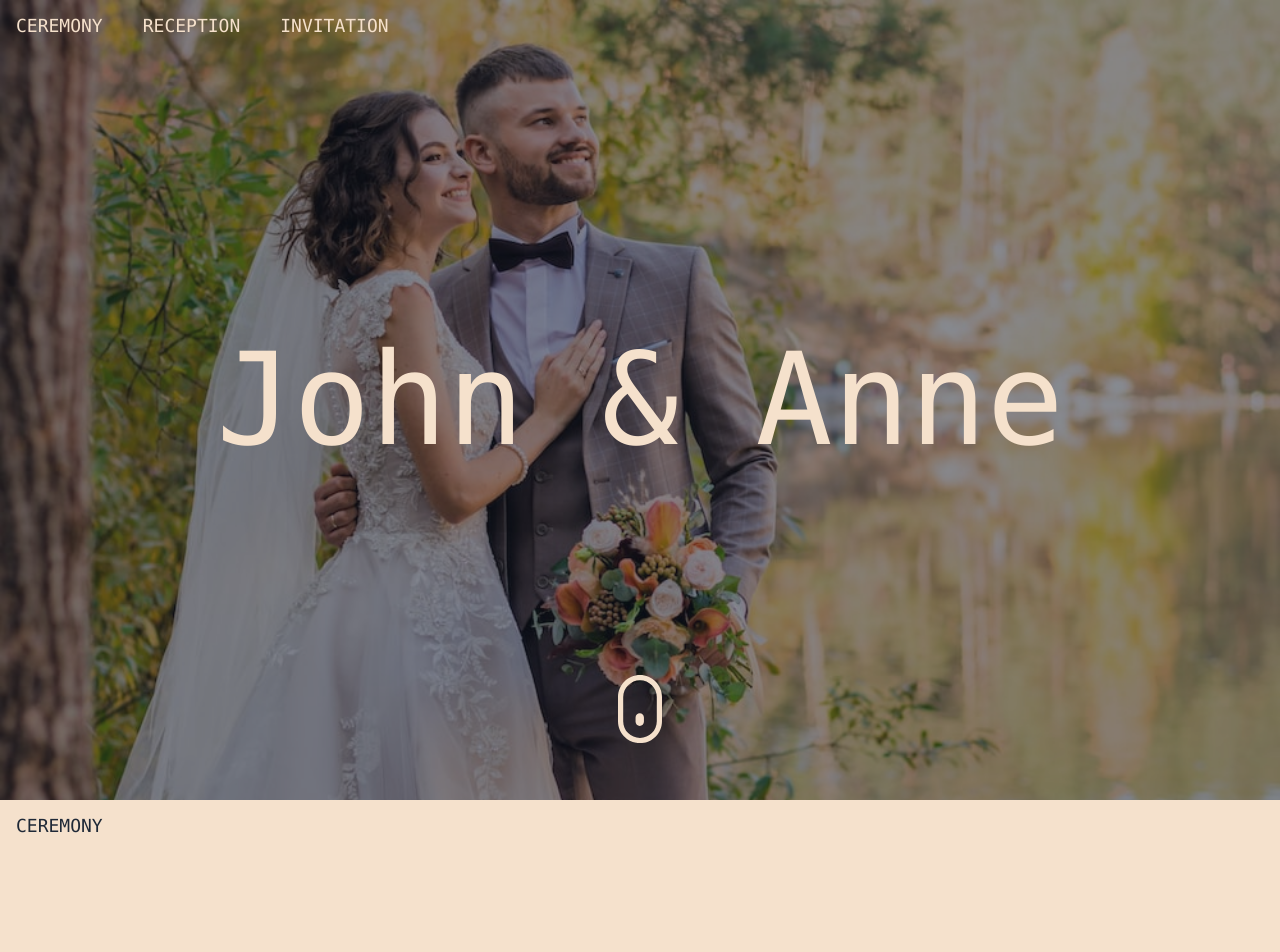
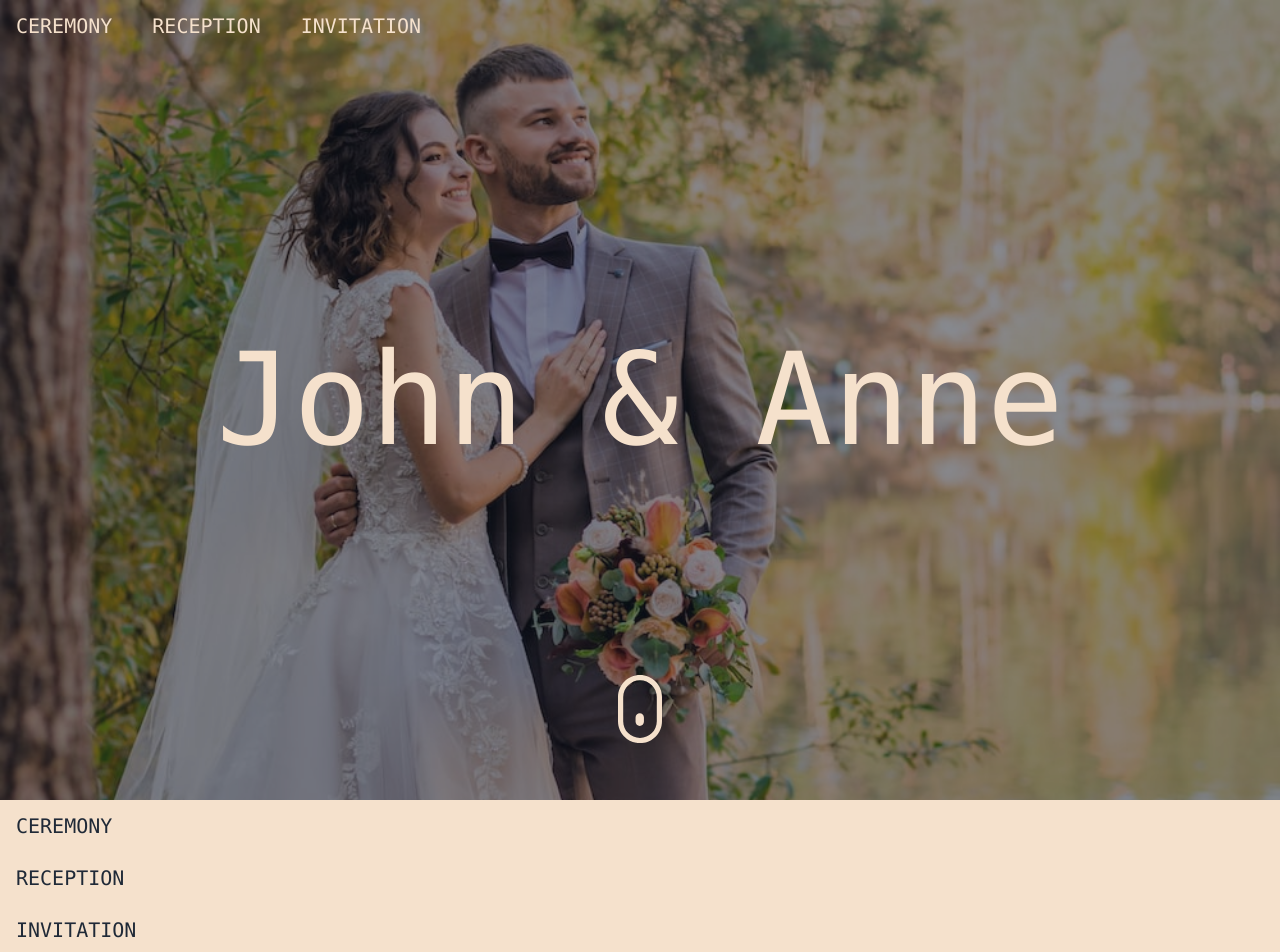
Before and after one commit to felix1251/my-wedding, a Vue app: page / in a window 1280 px wide. Shown: the top 952 px of the page. Built offline with nearby package versions, Linux system fonts and the light colour scheme.

Commit message:
update section height

```diff
--- a/index.html
+++ b/index.html
@@ -4,7 +4,7 @@
     <meta charset="UTF-8" />
     <link rel="icon" type="image/svg+xml" href="/vite.svg" />
     <meta name="viewport" content="width=device-width, initial-scale=1.0" />
-    <title>Vite + Vue + TS</title>
+    <title>Felix & Lyra</title>
   </head>
   <body>
     <div id="app"></div>
--- a/src/index.css
+++ b/src/index.css
@@ -18,6 +18,4 @@ body {
   @apply mx-auto max-w-7xl px-4 py-3;
 }
 
-#app {
-  scroll-behavior: smooth;
-}
+#app {}
--- a/src/layouts/Navbar.vue
+++ b/src/layouts/Navbar.vue
@@ -1,7 +1,7 @@
 <template>
     <section class="z-20 absolute w-full">
         <div class="layout-margin">
-            <ul class="text-primary text-lg flex gap-6 md:gap-10 font-medium">
+            <ul class="text-primary text-xl flex gap-4 md:gap-10 font-medium">
                 <li
                     class="hover:underline uppercase cursor-pointer"
                     v-for="item in navOptions"
--- a/src/sections/CeremonySection.vue
+++ b/src/sections/CeremonySection.vue
@@ -1,9 +1,9 @@
 <template>
     <section
         id="ceremony-section"
-        class="layout-margin py-5 h-screen"
+        class="layout-margin"
     >
-        <h2 class="uppercase text-lg text-gray-800 text-medium">Ceremony</h2>
+        <h2 class="uppercase text-xl text-gray-800 text-medium">Ceremony</h2>
     </section>
 </template>
 <script>
--- a/src/sections/ImageSection.vue
+++ b/src/sections/ImageSection.vue
@@ -1,7 +1,7 @@
 <template>
     <section
         id="image-section"
-        class="z-0 w-full bg-cover h-screen md:bg-top bg-center bg-no-repeat bg-[url('../src/assets/img/wed-main.jpeg')]"
+        class="z-0 w-full bg-cover bg-fixed h-screen md:bg-top bg-center bg-no-repeat bg-[url('../src/assets/img/wed-main.jpeg')]"
     >
         <div class="absolute z-0 w-full h-screen bg-gray-900 opacity-[0.5]" />
         <div
--- a/src/sections/InvitationSection.vue
+++ b/src/sections/InvitationSection.vue
@@ -1,9 +1,9 @@
 <template>
     <section
         id="invitation-section"
-        class="layout-margin py-5 h-screen"
+        class="layout-margin"
     >
-        <h2 class="uppercase text-lg text-gray-800 text-medium">Invitation</h2>
+        <h2 class="uppercase text-xl text-gray-800 text-medium">Invitation</h2>
     </section>
 </template>
 <script>
--- a/src/sections/ReceptionSection.vue
+++ b/src/sections/ReceptionSection.vue
@@ -1,9 +1,9 @@
 <template>
     <section
         id="reception-section"
-        class="static layout-margin py-5 h-screen"
+        class="static layout-margin"
     >
-        <h2 class="uppercase text-lg text-gray-800 text-medium">Reception</h2>
+        <h2 class="uppercase text-xl text-gray-800 text-medium">Reception</h2>
     </section>
 </template>
 <script>
@@ -11,4 +11,3 @@ export default {
     name: "Reception Section",
 };
 </script>
-<style lang=""></style>
--- a/src/utilities/index.js
+++ b/src/utilities/index.js
@@ -1,4 +1,4 @@
 export const scrollIntoView = (id) => {
     let location = document.getElementById(id);
-    if(location) location.scrollIntoView({ behavior: "smooth" });
+    if(location) location.scrollIntoView();
 }
```
